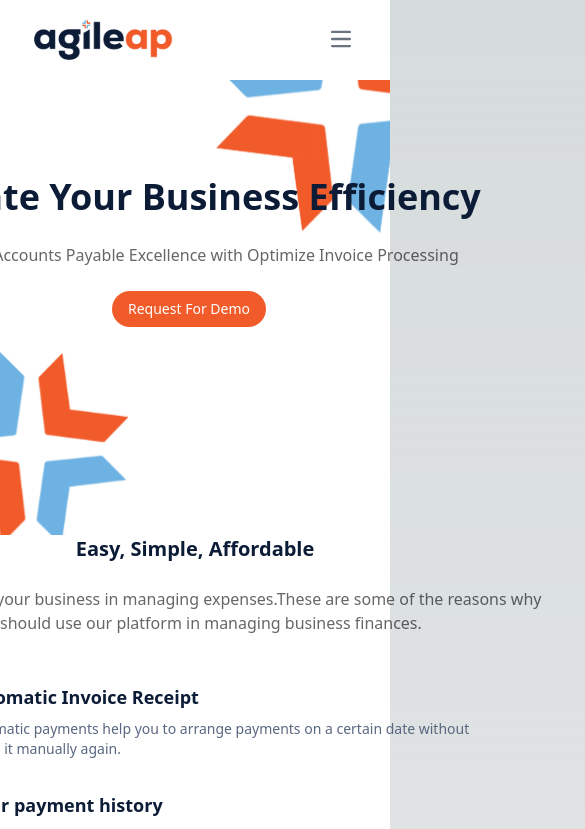
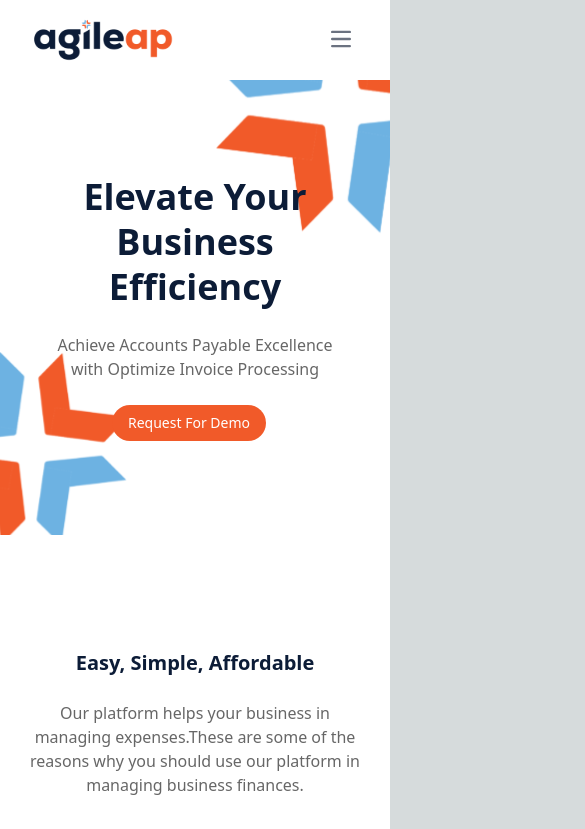
Before and after one commit to Activants-Platform-Development/Agile-AP-Landing, a React (Create React App) app: page / in a window 390 px wide. Shown: the top 829 px of the page, 585 px wide, since content can reach past the window. Built offline with nearby package versions, Linux system fonts and the light colour scheme; some icons are missing.

Commit message:
fixed layout

```diff
--- a/src/components/Header.tsx
+++ b/src/components/Header.tsx
@@ -20,7 +20,7 @@ const Header: React.FC<NavbarProps> = ({
 
     const handleChangeSection = (section: string) => {
         console.log("location", location)
-        if(location.pathname != "/"){
+        if (location.pathname != "/") {
             window.location.href = baseName
         }
         setCurrentSection(section);
@@ -91,7 +91,7 @@ const Header: React.FC<NavbarProps> = ({
                             </li>
                             <li
                                 className={`${currentSection === "#ourwork" ? "bg-primary text-white" : "hover:bg-gray-100"
-                                } flex rounded px-2 md:border-0 border-b border-gray-200 cursor-pointer`}
+                                    }  rounded px-2 md:border-0 border-b border-gray-200 cursor-pointer`}
                             >
                                 <a onClick={() => handleChangeSection("#ourwork")} className="block py-2 rounded ">
                                     Our Work
--- a/src/layouts/HomeLayout.tsx
+++ b/src/layouts/HomeLayout.tsx
@@ -51,7 +51,7 @@ export const HomeLayout = ({
     return (
         <div className="flex w-full bg-white flex-col items-center justify-between">
             {showHeader && <Header currentPage={currentPage} />}
-            {isLoading === false && <div id={"mainBody"}>{mainContent}</div>}
+            {isLoading === false && mainContent}
             {isLoading == true && (
                 <div className={'w-full grid grid-cols-1 content-center '}>
                     <div className={'flex w-full justify-center '}>
```
Lines whose indentation alone changed are shown as unchanged.
